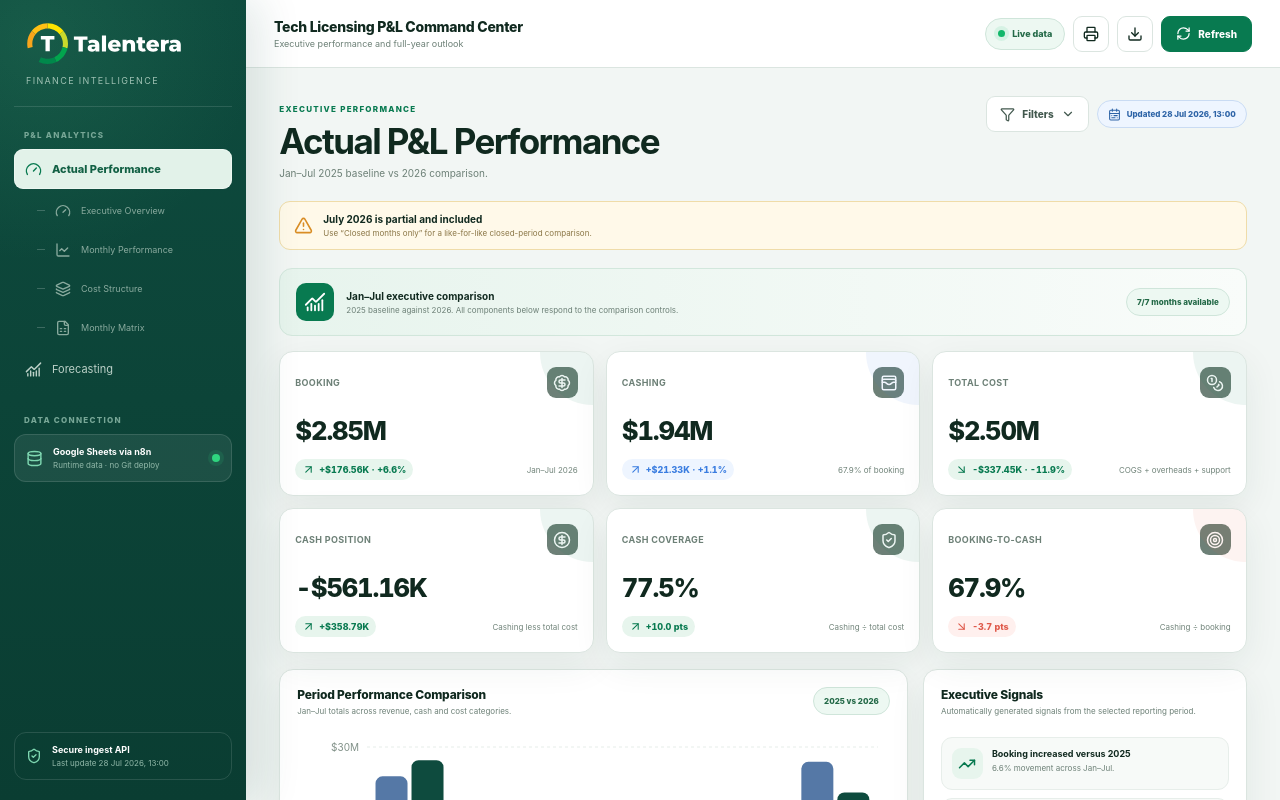
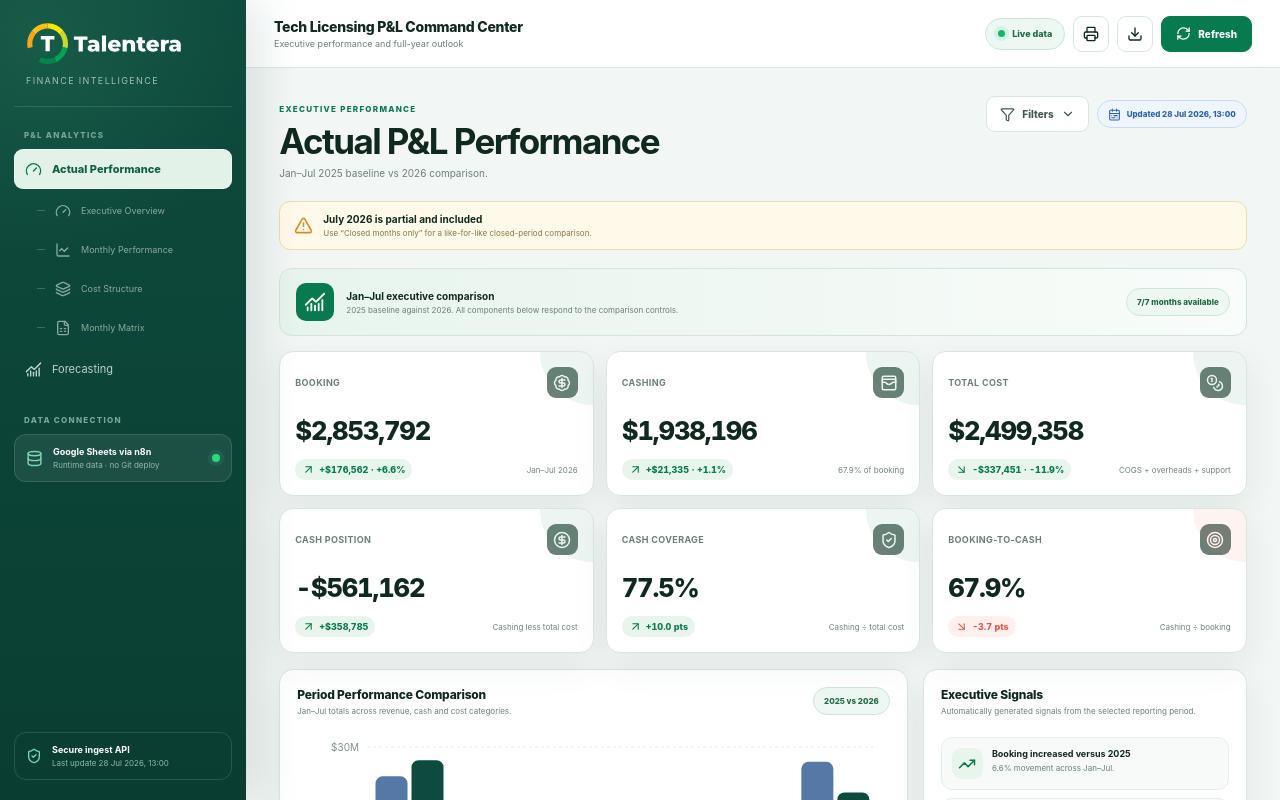
Before and after one commit to amohamed-alt/P-L, a React (Vite) app: page / in a window 1280 px wide. Shown: the top 800 px of the page. Built offline with nearby package versions, Linux system fonts and the light colour scheme.

Commit message:
Show exact KPI values and strict performance colors

```diff
--- a/src/ActualDashboard.jsx
+++ b/src/ActualDashboard.jsx
@@ -1,6 +1,6 @@
 import { BadgeDollarSign, ChartNoAxesCombined, CircleDollarSign, Coins, ShieldCheck, Target, WalletCards } from 'lucide-react';
 import { generateInsights, statusFor, variance } from './dashboard';
-import { KpiCard, StatusBadge, compactMoney, deltaLabel, formatPercent } from './ui';
+import { KpiCard, StatusBadge, deltaLabel, formatPercent, fullMoney } from './ui';
 import { CostComparison, CostDonut, CoveragePanel, MonthlyPerformance, PeriodComparison } from './ActualCharts';
 import { Insights, MonthlyMatrix } from './ActualDetails';
 
@@ -29,12 +29,24 @@ export function ActualDashboard({ data, filters, snapshot, monthlyRows, setFilte
           const current = Number(metric.value || 0);
           const prior = Number(metric.prior || 0);
           const statusMetric = metric.metric || metric.key;
-          const tone = statusFor(statusMetric, current, prior);
           const change = variance(current, prior);
           const direction = change.absolute > 0 ? 'up' : change.absolute < 0 ? 'down' : 'flat';
           const includePercent = ['booking', 'cashing', 'totalCost'].includes(metric.key);
+          const strictCommercialTone = ['booking', 'cashing'].includes(metric.key)
+            ? (current > prior ? 'positive' : current < prior ? 'negative' : 'neutral')
+            : metric.key === 'totalCost'
+              ? (current < prior ? 'positive' : current > prior ? 'negative' : 'neutral')
+              : null;
+          const tone = strictCommercialTone || statusFor(statusMetric, current, prior);
+          const exactMoneyDelta = `${change.absolute >= 0 ? '+' : ''}${fullMoney(change.absolute, currency)}`;
+          const percentDelta = change.percent === null ? null : `${change.percent >= 0 ? '+' : ''}${(change.percent * 100).toFixed(1)}%`;
+          const delta = metric.key === 'ratio'
+            ? deltaLabel(current, prior, metric.key, currency)
+            : includePercent && percentDelta
+              ? `${exactMoneyDelta} · ${percentDelta}`
+              : exactMoneyDelta;
 
-          return <KpiCard key={metric.label} label={metric.label} icon={metric.icon} tone={tone} direction={direction} value={metric.key === 'ratio' ? formatPercent(metric.value) : compactMoney(metric.value, currency)} delta={deltaLabel(current, prior, metric.key, currency, includePercent)} helper={metric.helper} status={metric.key === 'cashGap' ? (metric.value >= 0 ? 'Surplus' : 'Gap') : undefined} />;
+          return <KpiCard key={metric.label} label={metric.label} icon={metric.icon} tone={tone} direction={direction} value={metric.key === 'ratio' ? formatPercent(metric.value) : fullMoney(metric.value, currency)} delta={delta} helper={metric.helper} status={metric.key === 'cashGap' ? (metric.value >= 0 ? 'Surplus' : 'Gap') : undefined} />;
         })}
       </section>
 
```
